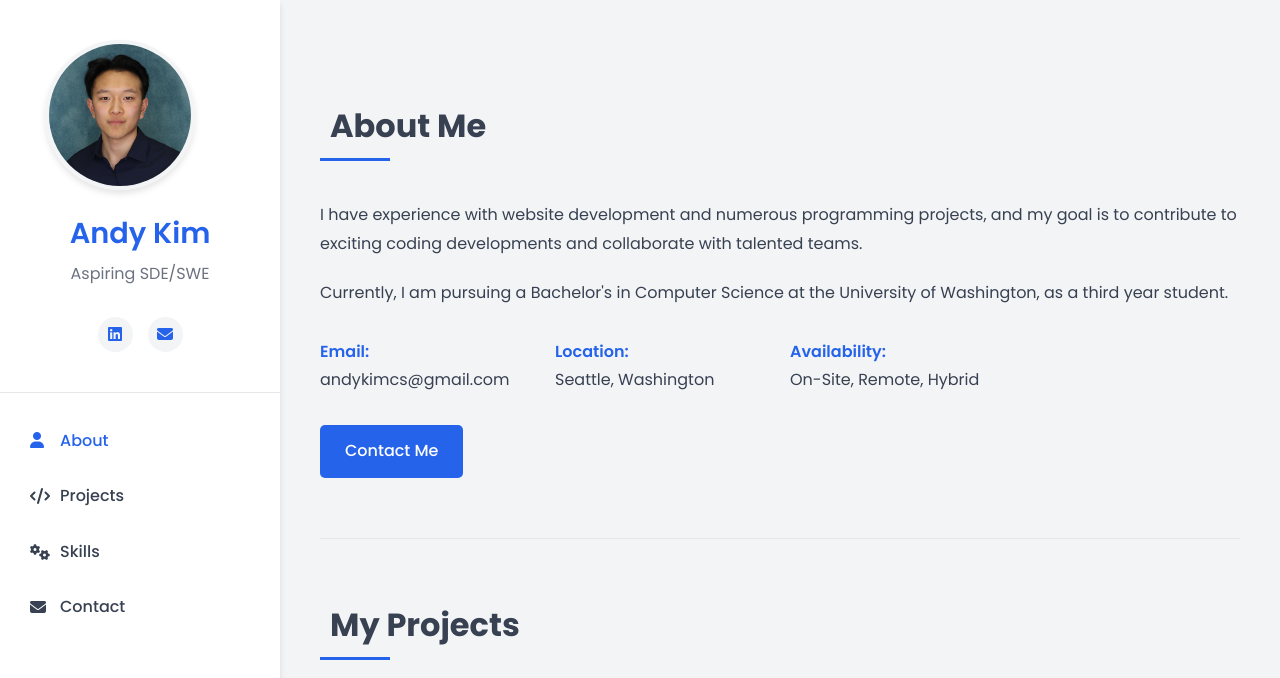
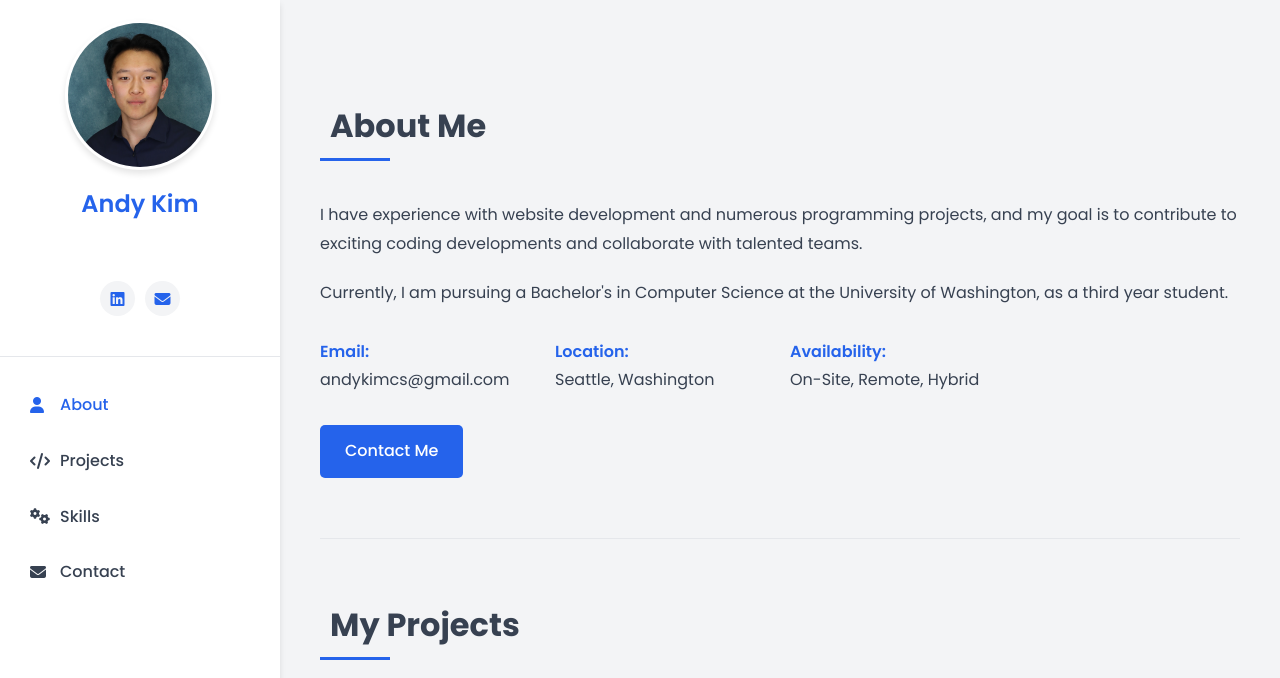
Before and after one commit to akim-cs/akim-cs.github.io, a plain HTML site: page index.html in a window 1280 px wide. Shown: the top 678 px of the page. Drawn offline with Linux system fonts and the light colour scheme.

Commit message:
Update styles.css
sidebar update

```diff
--- a/styles.css
+++ b/styles.css
@@ -49,6 +49,44 @@ img {
 .container {
     display: flex;
     min-height: 100vh;
+}
+
+.sidebar .profile-container {
+  text-align: center;
+  padding: 20px;
+  display: flex;
+  flex-direction: column;
+  align-items: center;
+}
+
+.sidebar .profile-image {
+  width: 150px;
+  height: 150px;
+  border-radius: 50%;
+  object-fit: cover;
+  margin: 0 auto 15px;
+  display: block;
+  border: 3px solid rgba(255, 255, 255, 0.2);
+}
+
+.sidebar .name {
+  font-size: 1.5rem;
+  margin-bottom: 5px;
+  text-align: center;
+}
+
+.sidebar .title {
+  font-size: 0.9rem;
+  margin-bottom: 15px;
+  text-align: center;
+  color: rgba(255, 255, 255, 0.7);
+}
+
+.sidebar .social-links {
+  display: flex;
+  justify-content: center;
+  gap: 10px;
+  margin-bottom: 20px;
 }
 
 /* Sidebar Styles */
```
